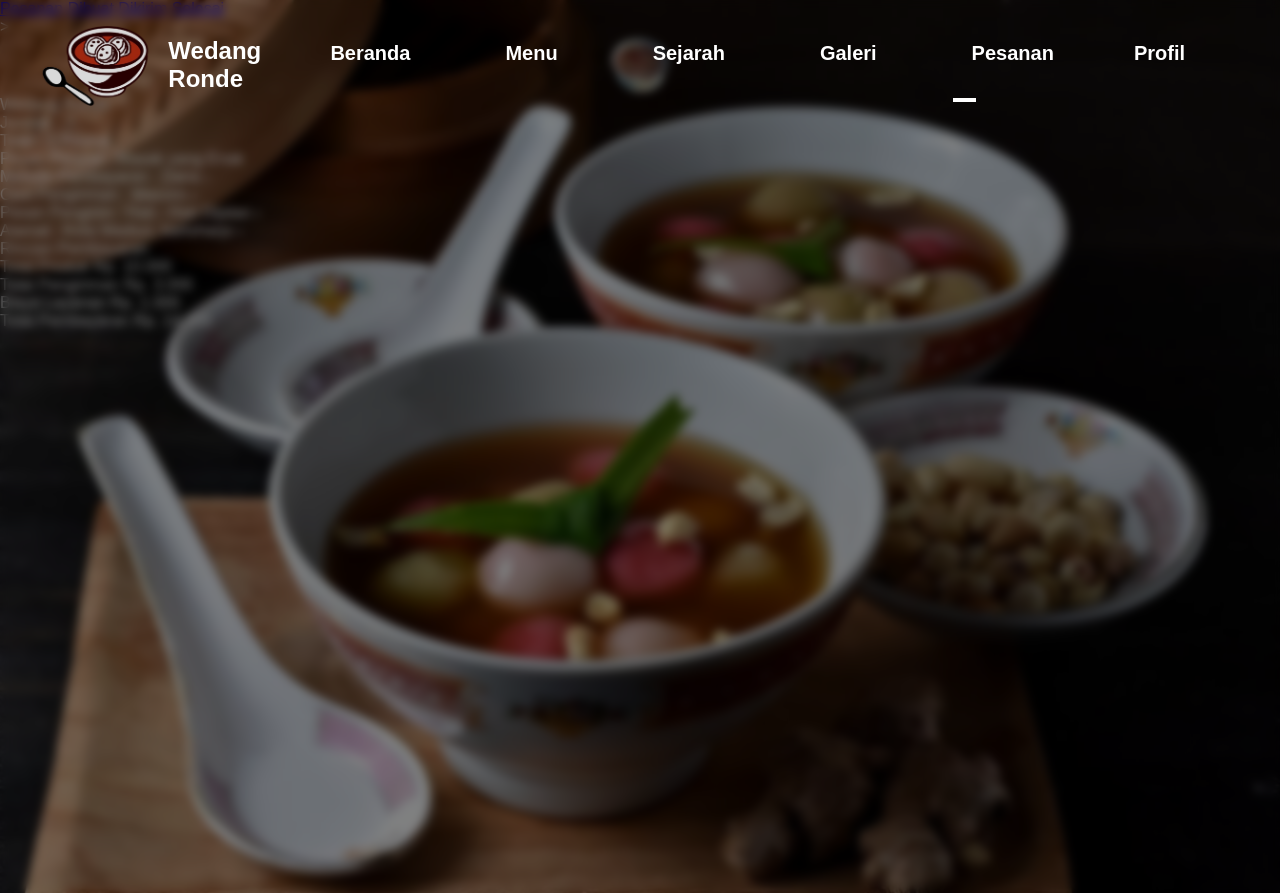
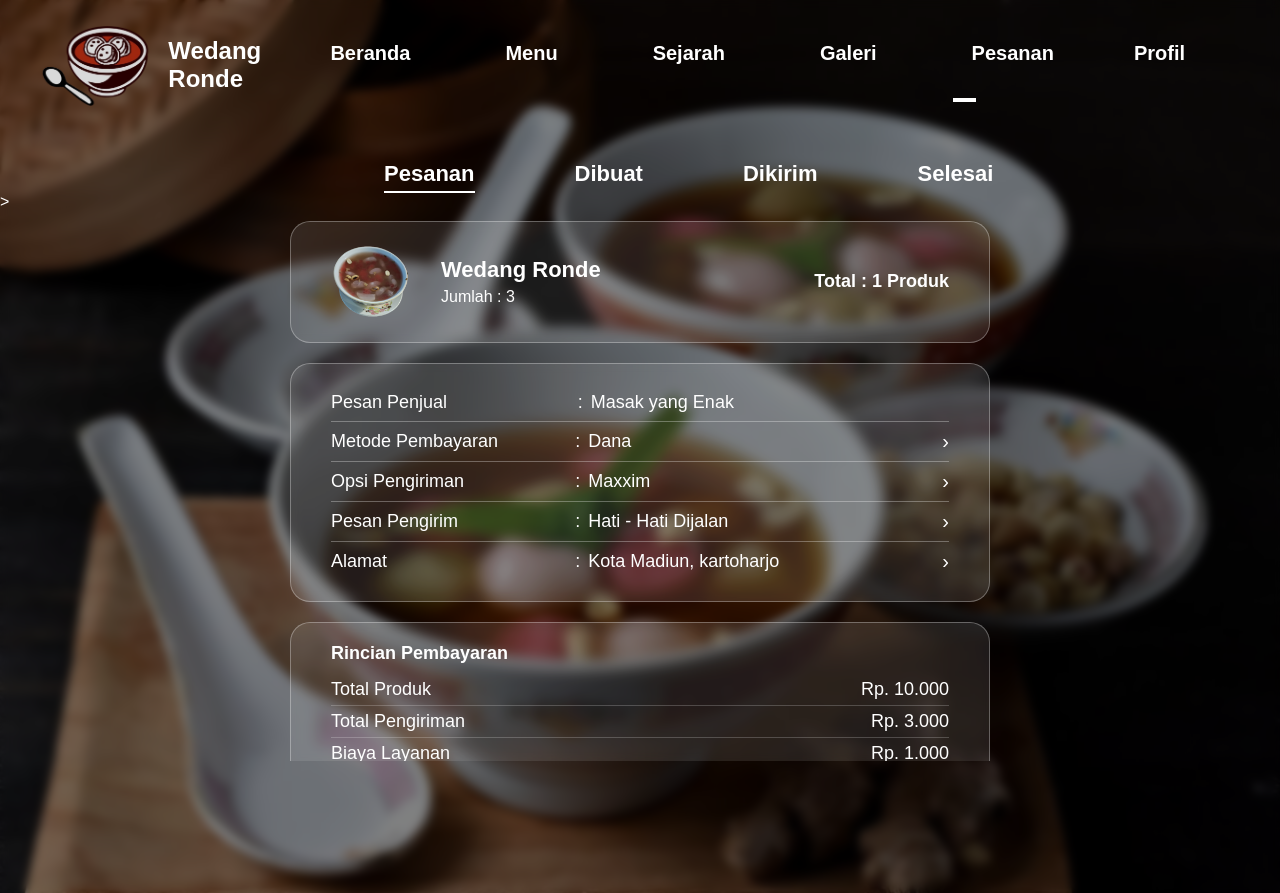
Before and after one commit to Nick17123/6.WedangRonde, a PHP site: page /Pesanan.html in a window 1280 px wide. Run offline with PHP 8.4, Linux system fonts and the light colour scheme.

Commit message:
Update wedangstyle.css

```diff
--- a/wedangstyle.css
+++ b/wedangstyle.css
@@ -357,88 +357,6 @@ input[type="text"] {
     border-radius: 4px;
 }
 /* BATAS HALAMAN SEJARAH */
-/* HALAMAN KERANJANG */
-  header nav a {
-    margin: 0 15px;
-    color: white;
-    text-decoration: none;
-    font-weight: bold;
-  }
-  table {
-    position: relative;
-    z-index: 2;
-    background-color: rgba(255, 255, 255, 0.359); /* warna putih semi-transparan */
-    margin: 50px auto;
-    padding: 20px;
-    border-radius: 12px;
-    width: 80%;
-    box-shadow: 0 4px 10px rgba(0,0,0,0.3);
-}
-
-  th, td {
-    padding: 10px;
-    text-align: left;
-  }
-  .product-img {
-    width: 60px;
-    height: 60px;
-    border-radius: 50%;
-  }
-  .quantity-control {
-    display: flex;
-    align-items: center;
-  }
-  .quantity-control button {
-    background: #444;
-    color: white;
-    padding: 5px 10px;
-    border: none;
-    cursor: pointer;
-  }
-  .quantity-control input {
-    width: 30px;
-    text-align: center;
-    margin: 0 5px;
-    background: #222;
-    color: white;
-    border: none;
-  }
-  .remove-btn, .checkout-btn {
-    background: #8B5E3C;
-    color: white;
-    border: none;
-    padding: 10px 20px;
-    cursor: pointer;
-  }
-  .checkout-btn {
-    float: right;
-    margin-top: 20px;
-  }
-  .checkbox-cell {
-    text-align: center;
-  }
-  .overlay {
-    position: absolute;
-    top: 0;
-    left: 0;
-    height: 100%;
-    width: 100%;
-    background-color: rgba(0,0,0,0.5);
-    z-index: 0; /* Pastikan lebih rendah dari tabel */
-}
-.cart-container {
-    margin-top: 100px; /* atur sesuai tinggi navbar */
-    position: relative;
-    z-index: 2;
-    background-color: rgba(255, 255, 255, 0.9);
-    border-radius: 15px;
-    padding: 20px;
-    width: 80%;
-    margin-left: auto;
-    margin-right: auto;
-    box-shadow: 0 4px 10px rgba(0,0,0,0.3);
-}
-/* BATAS HALAMAN KERANJANG */
 /* GALERI */
 .gallery-container {
     position: relative;
@@ -476,3 +394,163 @@ input[type="text"] {
     transform: scale(1.05);
   }
 /* BATAS HALAMAN GALERI */
+
+
+/* Keranjang */
+
+  .contentk {
+    position: relative;
+    z-index: 2;
+    top: 18%;
+    align-items: center;
+    color: white;
+    max-height: 600px;
+    overflow-y: scroll;
+}
+
+.nav-links {
+  display: flex;
+  position: relative;
+  margin-left: 30%;
+  gap: 100px;
+}
+
+.nav-links a {
+  color: white;
+  text-decoration: none;
+  font-weight: bold;
+  position: relative;
+  font-size: 22px;
+}
+
+.nav-links a.active::after {
+  content: "";
+  display: block;
+  margin: 4px auto 0;
+  width: 100%;
+  height: 2px;
+  background-color: white;
+}
+
+/* Order Card */
+.order-card {
+  display: flex;
+  justify-content: center;
+  margin-top: 10px;
+}
+
+.order-item {
+  display: flex;
+  align-items: center;
+  background-color: rgba(255, 255, 255, 0.1);
+  border-radius: 20px;
+  padding: 20px 40px;
+  width: 700px;
+  backdrop-filter: blur(4px);
+  border: 1px solid rgba(255, 255, 255, 0.3);
+}
+
+.product-img {
+  width: 80px;
+  height: 80px;
+  object-fit: cover;
+  border-radius: 50%;
+  margin-right: 30px;
+}
+
+.product-info {
+  flex-grow: 1;
+  color: white;
+}
+
+.product-name {
+  font-size: 22px;
+  font-weight: bold;
+  margin-bottom: 5px;
+}
+
+.product-qty {
+  font-size: 16px;
+}
+
+.product-total {
+  color: white;
+  font-size: 18px;
+  font-weight: bold;
+  white-space: nowrap;
+}
+/* =========================== */
+.order-details {
+  width: 700px;
+  margin: 20px auto;
+  padding: 20px 40px;
+  background-color: rgba(255, 255, 255, 0.1);
+  border-radius: 20px;
+  backdrop-filter: blur(4px);
+  border: 1px solid rgba(255, 255, 255, 0.3);
+  color: white;
+  font-size: 18px;
+}
+
+.detail-row {
+  display: flex;
+  align-items: center;
+  justify-content: space-between;
+  padding: 8px 0;
+  border-bottom: 1px solid rgba(255, 255, 255, 0.3);
+}
+
+.detail-row:last-child {
+  border-bottom: none;
+}
+
+.label {
+  flex: 2;
+}
+
+.separator {
+  flex: 0;
+  margin: 0 8px;
+}
+
+.value {
+  flex: 3;
+  text-align: left;
+}
+
+.arrow {
+  flex: 0;
+  color: white;
+  font-size: 20px;
+}
+.payment-summary {
+  width: 700px;
+  margin: 20px auto;
+  padding: 20px 40px;
+  background-color: rgba(255, 255, 255, 0.1);
+  border-radius: 20px;
+  backdrop-filter: blur(4px);
+  border: 1px solid rgba(255, 255, 255, 0.3);
+  color: white;
+  font-size: 18px;
+}
+
+.payment-title {
+  font-weight: bold;
+  margin-bottom: 10px;
+}
+
+.payment-row {
+  display: flex;
+  justify-content: space-between;
+  padding: 5px 0;
+  border-bottom: 1px solid rgba(255, 255, 255, 0.2);
+}
+
+.payment-row.total {
+  font-weight: bold;
+  color: #f8f8f8;
+  border-top: 1px solid rgba(255, 255, 255, 0.4);
+  margin-top: 10px;
+}
+/* Batas Halaman Keranjang */
```
